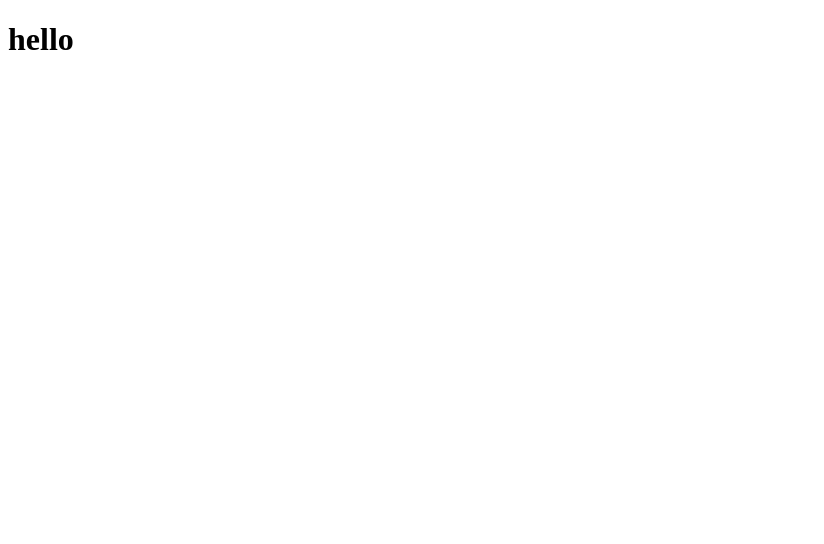
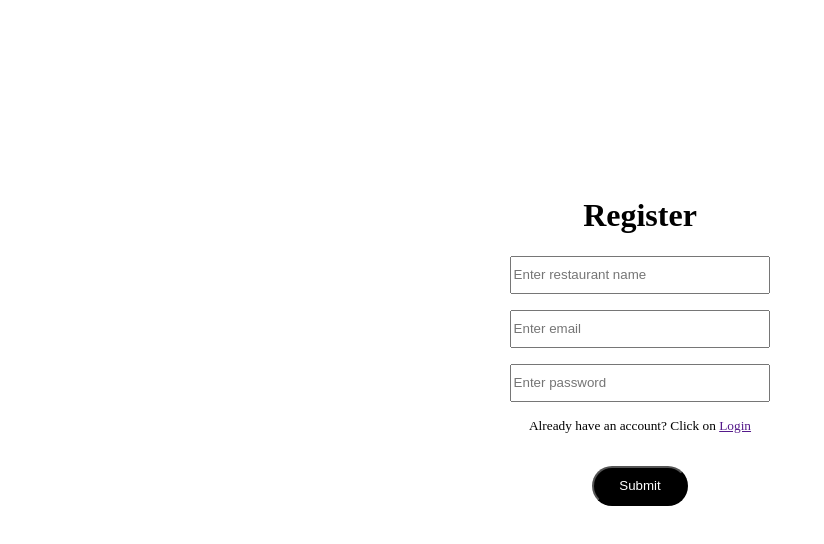
Before and after one commit to L8Y/ResApp, an Angular app: page /register in a window 1280 px wide. Before the commit this address led to /. Shown: the top 544 px of the page, without its empty margins (0-824 px from the left). Built offline with nearby package versions, Linux system fonts and the light colour scheme.

Commit message:
create register component

```diff
--- a/angular.json
+++ b/angular.json
@@ -97,5 +97,8 @@
         }
       }
     }
+  },
+  "cli": {
+    "analytics": "7b5e2a9c-b9a2-4803-9c11-f6a257df3f8c"
   }
 }
--- a/package.json
+++ b/package.json
@@ -17,7 +17,7 @@
     "@angular/forms": "^14.0.0",
     "@angular/platform-browser": "^14.0.0",
     "@angular/platform-browser-dynamic": "^14.0.0",
-    "@angular/router": "^14.0.0",
+    "@angular/router": "^14.2.12",
     "rxjs": "~7.5.0",
     "tslib": "^2.3.0",
     "zone.js": "~0.11.4"
--- a/src/app/app-routing.module.ts
+++ b/src/app/app-routing.module.ts
@@ -1,10 +1,16 @@
 import { NgModule } from '@angular/core';
 import { RouterModule, Routes } from '@angular/router';
+import { RegisterComponent } from './register/register.component';
 
-const routes: Routes = [];
+const routes: Routes = [
+  {
+    path: 'register',
+    component: RegisterComponent,
+  },
+];
 
 @NgModule({
   imports: [RouterModule.forRoot(routes)],
-  exports: [RouterModule]
+  exports: [RouterModule],
 })
-export class AppRoutingModule { }
+export class AppRoutingModule {}
--- a/src/app/app.component.html
+++ b/src/app/app.component.html
@@ -1 +1 @@
-<h1>hello</h1>
+<router-outlet></router-outlet>
--- a/src/app/app.component.ts
+++ b/src/app/app.component.ts
@@ -3,8 +3,6 @@ import { Component } from '@angular/core';
 @Component({
   selector: 'app-root',
   templateUrl: './app.component.html',
-  styleUrls: ['./app.component.css']
+  styleUrls: ['./app.component.css'],
 })
-export class AppComponent {
-  title = 'restaurantApp';
-}
+export class AppComponent {}
--- /dev/null
+++ b/src/app/register/register.component.css
@@ -0,0 +1,27 @@
+.register-page {
+  display: flex;
+  flex-direction: column;
+  align-items: center;
+  margin-top: 11rem;
+  font-family: "Handlee", cursive;
+}
+
+.register-input {
+  width: 20%;
+  height: 2rem;
+  margin-bottom: 1rem;
+}
+
+.submit-button {
+  margin-top: 2rem;
+  width: 6rem;
+  height: 2.5rem;
+  background-color: black;
+  color: white;
+  border-radius: 2rem;
+}
+
+.errorMessage {
+  display: flex;
+  justify-content: flex-start;
+}
--- /dev/null
+++ b/src/app/register/register.component.html
@@ -0,0 +1,42 @@
+<form [formGroup]="registerForm" class="register-page">
+  <h1 class="title">Register</h1>
+  <input
+    class="register-input"
+    formControlName="restaurantName"
+    type="text"
+    placeholder="Enter restaurant name"
+  />
+  <div *ngIf="registerForm.get('restaurantName')?.touched">
+    <div *ngIf="registerForm.get('restaurantName')?.hasError('required')">
+      Required
+    </div>
+  </div>
+  <input
+    class="register-input"
+    type="email"
+    formControlName="email"
+    placeholder="Enter email"
+  />
+  <div class="errorMessage" *ngIf="registerForm.get('email')?.touched">
+    <div *ngIf="registerForm.get('email')?.hasError('required')">Required</div>
+    <div *ngIf="registerForm.get('email')?.hasError('email')">
+      Enter a valid email
+    </div>
+  </div>
+  <input
+    class="register-input"
+    type="password"
+    formControlName="password"
+    placeholder="Enter password"
+  />
+  <div *ngIf="registerForm.get('password')?.touched">
+    <div *ngIf="registerForm.get('password')?.hasError('required')">
+      Required
+    </div>
+    <div *ngIf="registerForm.get('password')?.hasError('minlength')">
+      Password should have a min length of 6 characters
+    </div>
+  </div>
+  <small>Already have an account? Click on <a href=""> Login</a></small>
+  <button class="submit-button" (click)="onSubmit()">Submit</button>
+</form>
--- /dev/null
+++ b/src/app/register/register.component.ts
@@ -0,0 +1,29 @@
+import { Component, OnInit } from '@angular/core';
+import { FormControl, FormGroup, Validators } from '@angular/forms';
+
+@Component({
+  selector: 'app-register',
+  templateUrl: './register.component.html',
+  styleUrls: ['./register.component.css'],
+})
+export class RegisterComponent implements OnInit {
+  /*restaurantName = new FormControl('', [Validators.required]);
+  email = new FormControl('', [Validators.required, Validators.email]);
+  password = new FormControl('', [Validators.required, Validators.min(6)]);*/
+
+  registerForm = new FormGroup({
+    restaurantName: new FormControl('', [Validators.required]),
+    email: new FormControl('', [Validators.required, Validators.email]),
+    password: new FormControl('', [
+      Validators.required,
+      Validators.minLength(6),
+    ]),
+  });
+
+  onSubmit = () => {
+    alert('working on it');
+  };
+  constructor() {}
+
+  ngOnInit(): void {}
+}
```
Also changed, not shown: src/app/app.module.ts (+6 -9 lines), 2 other files (tests, documents, lock files or other folders).
